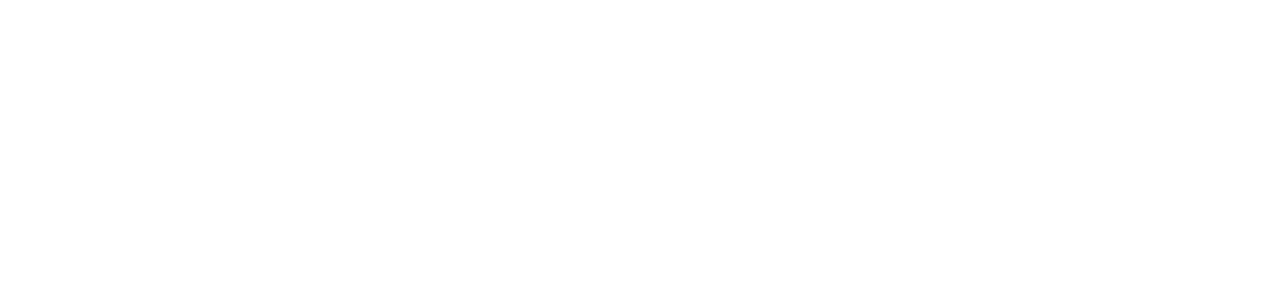
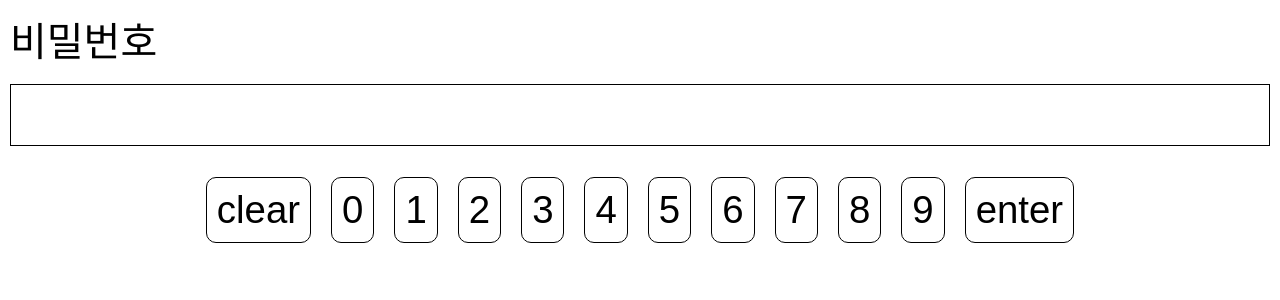
Before and after one commit to Team-5c0/5c0_web, a React (Create React App) app: page /adminPW in a window 1280 px wide. Before the commit this address had no page. Shown: the top 300 px of the page. Built offline with nearby package versions, Linux system fonts and the light colour scheme.

Commit message:
add : admin

```diff
--- a/src/Router.jsx
+++ b/src/Router.jsx
@@ -5,7 +5,7 @@
 import NamePage from "./pages/Check/Name";
 import EndPage from "./pages/Check/End";
 import AdminPage from "./pages/Admin";
-
+import AdminPw from "./pages/AdminPw/AdminPw";
 const Router = () => {
     return (
         <BrowserRouter>
@@ -15,6 +15,7 @@
                 <Route path="/Name" element={<NamePage />} />
                 <Route path="/End" element={<EndPage />} />
                 <Route path="/admin" element={<AdminPage />} />
+                <Route path="/adminPW" element={<AdminPw/>}/>
             </Routes>
         </BrowserRouter>
     );
--- a/src/components/WashRoom/WashRoom.jsx
+++ b/src/components/WashRoom/WashRoom.jsx
@@ -1,9 +1,10 @@
 import React from "react";
 import * as S from "./styles";
+import { useState } from "react";
 
 const WashRoom = () => {
   const room = [
-    { id: 1},
+    { id: 1 },
     { id: 2 },
     { id: 3 },
     { id: 4 },
@@ -11,13 +12,30 @@
     { id: 6 },
     { id: 7 },
   ];
+
+  const [activeStates, setActiveStates] = useState(
+    Array(room.length).fill(false)
+  );
+
+  const handleClick = (index) => {
+    const newActiveStates = [...activeStates];
+    newActiveStates[index] = !newActiveStates[index];
+    setActiveStates(newActiveStates);
+  };
+
   return (
     <>
       <S.All>
-        {room.map((room) => {
+        {room.map((el, index) => {
           return (
             <>
-              <S.Box>{room.id}</S.Box>
+              <S.Box
+              key={el.id}
+                className={activeStates[index] ? "active" : ""}
+                onClick={() => handleClick(index)}
+              >
+                {el.id}
+              </S.Box>
             </>
           );
         })}
--- a/src/components/WashRoom/styles.js
+++ b/src/components/WashRoom/styles.js
@@ -15,4 +15,8 @@
   justify-content: center;
   align-items: center;
   font-size: 2em;
+
+  &.active{
+    background-color: green;
+  }
 `;
--- a/src/pages/Admin/index.jsx
+++ b/src/pages/Admin/index.jsx
@@ -1,13 +1,16 @@
 import React from "react";
 import * as S from "./styles";
 import WashRoom from "../../components/WashRoom/WashRoom";
+import { useNavigate } from "react-router-dom";
 
 const AdminPage = () => {
+
+  const navigate = useNavigate()
   return (
     <>
       <S.Font>세탁실</S.Font>
       <WashRoom />
-      <S.Font>confirm</S.Font>
+      <S.Font onClick={()=> navigate('/')}>confirm</S.Font>
     </>
   );
 };
--- /dev/null
+++ b/src/pages/AdminPw/AdminPw.jsx
@@ -0,0 +1,49 @@
+import React from "react";
+import * as S from "./styles";
+import NumBtn from "../../components/NumBtn/NumBtn.jsx";
+import { useState } from "react";
+import { useNavigate } from "react-router-dom";
+
+const AdminPw = () => {
+  const [text, setText] = useState("");
+  const password = 1111;
+  const navigate = useNavigate();
+  const next = () => {
+    navigate("/admin");
+  };
+  const Texting = (e) => {
+    let data = text + e;
+    console.log(data.length);
+
+    if (e === "clear") {
+      data = "";
+    }
+    if (data.length > 4) {
+      data = text;
+    }
+    if (e === "enter") {
+      const time = Number(text);
+      console.log("이게 내가 원하는 값", text);
+      if (text == password) {
+        next();
+      } else {
+        console.log("비밀번호가 옳지 않습니다.");
+      }
+    }
+    setText(data);
+  };
+
+  return (
+    <>
+      <S.Wrapper>
+        <S.AdPw>비밀번호</S.AdPw>
+        <S.InputBox>
+          <S.InputBoxText>{text}</S.InputBoxText>
+        </S.InputBox>
+        <NumBtn setText={Texting} />
+      </S.Wrapper>
+    </>
+  );
+};
+
+export default AdminPw;
--- /dev/null
+++ b/src/pages/AdminPw/styles.js
@@ -0,0 +1,24 @@
+import styled from "styled-components";
+
+export const Wrapper = styled.div`
+    margin: 10px;
+
+
+`
+export const InputBox = styled.div`
+
+    border: 1px solid #000000;
+    padding: 30px;
+    text-align: center;
+
+`
+
+export const InputBoxText = styled.span`
+    font-size: 3em;
+
+`
+export const AdPw = styled.div`
+    font-size: 2.5em;
+    font-weight: 500;
+    margin-bottom: 0.4em;
+`
```
